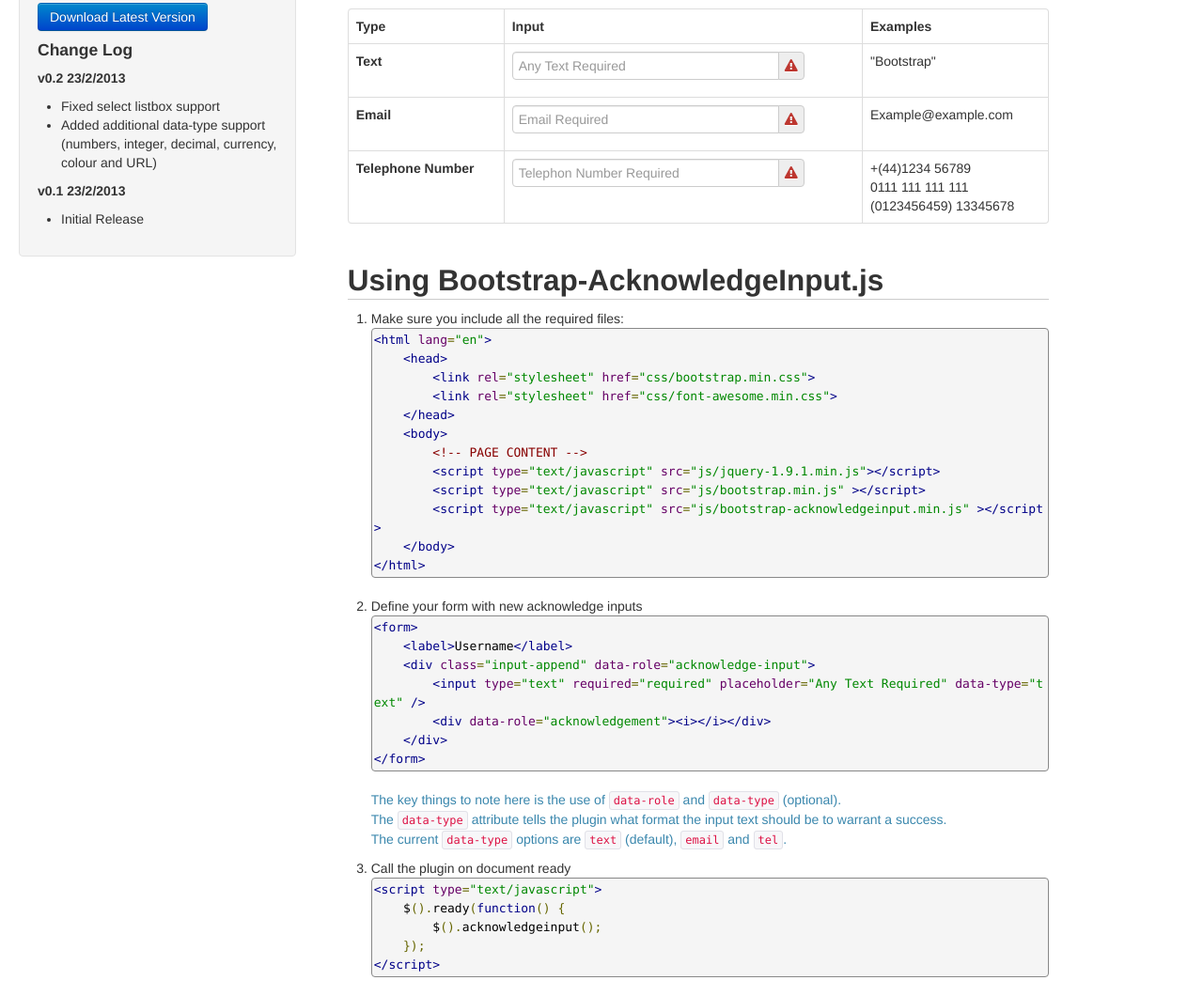
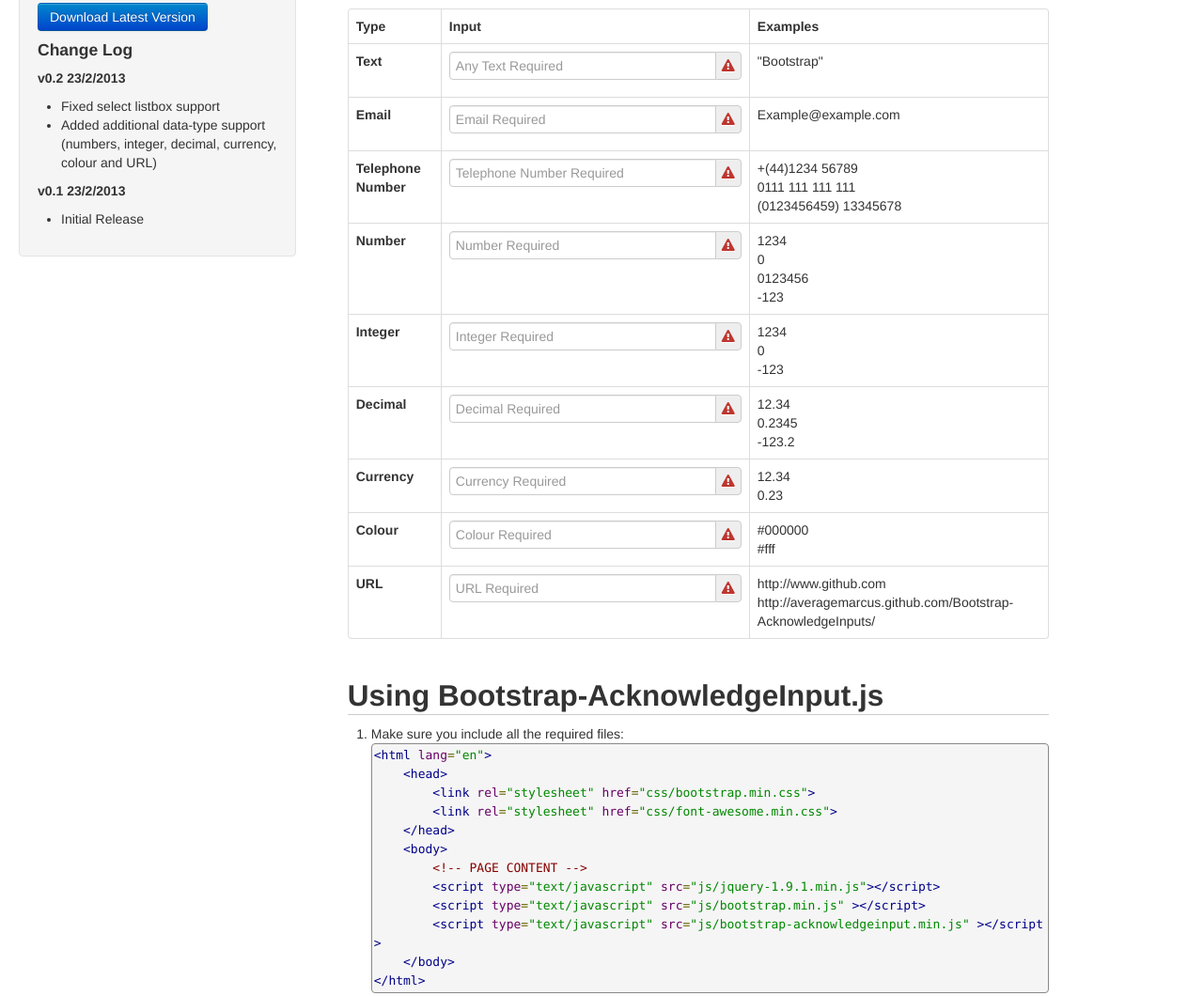
Before and after one commit to AverageMarcus/Bootstrap-AcknowledgeInputs, a plain HTML site: page index.html in a window 1280 px wide. Shown: the part 473-1533 px from the top of the page at 94% size. Drawn offline with Linux system fonts and the light colour scheme.

Commit message:
Updated examples to show new data-types

```diff
--- a/index.html
+++ b/index.html
@@ -139,7 +139,7 @@
                                     <th>Telephone Number</th>
                                     <td>
                                         <div class="span12 input-append" data-role="acknowledge-input">
-                                            <input type="text" required="required" placeholder="Telephon Number Required" class="input-xlarge" data-type="tel" />
+                                            <input type="text" required="required" placeholder="Telephone Number Required" class="input-xlarge" data-type="tel" />
                                             <div data-role="acknowledgement"><i></i></div>
                                         </div>
                                     </td>
@@ -147,6 +147,88 @@
                                         +(44)1234 56789<br/>
                                         0111 111 111 111<br/>
                                         (0123456459) 13345678
+                                    </td>
+                                </tr>
+                                <tr>
+                                    <th>Number</th>
+                                    <td>
+                                        <div class="span12 input-append" data-role="acknowledge-input">
+                                            <input type="text" required="required" placeholder="Number Required" class="input-xlarge" data-type="number" />
+                                            <div data-role="acknowledgement"><i></i></div>
+                                        </div>
+                                    </td>
+                                    <td>
+                                        1234<br/>
+                                        0<br/>
+                                        0123456<br/>
+                                        -123
+                                    </td>
+                                </tr>
+                                <tr>
+                                    <th>Integer</th>
+                                    <td>
+                                        <div class="span12 input-append" data-role="acknowledge-input">
+                                            <input type="text" required="required" placeholder="Integer Required" class="input-xlarge" data-type="integer" />
+                                            <div data-role="acknowledgement"><i></i></div>
+                                        </div>
+                                    </td>
+                                    <td>
+                                        1234<br/>
+                                        0<br/>
+                                        -123
+                                    </td>
+                                </tr>
+                                <tr>
+                                    <th>Decimal</th>
+                                    <td>
+                                        <div class="span12 input-append" data-role="acknowledge-input">
+                                            <input type="text" required="required" placeholder="Decimal Required" class="input-xlarge" data-type="decimal" />
+                                            <div data-role="acknowledgement"><i></i></div>
+                                        </div>
+                                    </td>
+                                    <td>
+                                        12.34<br/>
+                                        0.2345<br/>
+                                        -123.2
+                                    </td>
+                                </tr>
+                                <tr>
+                                    <th>Currency</th>
+                                    <td>
+                                        <div class="span12 input-append" data-role="acknowledge-input">
+                                            <input type="text" required="required" placeholder="Currency Required" class="input-xlarge" data-type="currency" />
+                                            <div data-role="acknowledgement"><i></i></div>
+                                        </div>
+                                    </td>
+                                    <td>
+                                        12.34<br/>
+                                        0.23
+                                    </td>
+                                </tr>
+                                <tr>
+                                    <th>Colour</th>
+                                    <td>
+                                        <div class="span12 input-append" data-role="acknowledge-input">
+                                            <input type="text" required="required" placeholder="Colour Required" class="input-xlarge" data-type="colour" />
+                                            <div data-role="acknowledgement"><i></i></div>
+                                        </div>
+                                    </td>
+                                    <td>
+                                        #000000<br/>
+                                        #fff
+                                    </td>
+                                </tr>
+                                <tr>
+                                    <th>URL</th>
+                                    <td>
+                                        <div class="span12 input-append" data-role="acknowledge-input">
+                                            <input type="text" required="required" placeholder="URL Required" class="input-xlarge" data-type="url" />
+                                            <div data-role="acknowledgement"><i></i></div>
+                                        </div>
+                                    </td>
+                                    <td>
+                                        http://www.github.com<br/>
+                                        http://averagemarcus.github.com/Bootstrap-AcknowledgeInputs/
                                     </td>
                                 </tr>
                             </table>
@@ -334,7 +416,7 @@
                         </td>
                     </tr>
                     <tr>
-                        <th>Input [type="checkbox"], Input [type="radio"]</th>
+                        <th>Input [type="checkbox"], Input [type="radio"], Input [type="submit"], Button</th>
                         <td>
                             <p class="text-error">No planned support</p>
 
```
